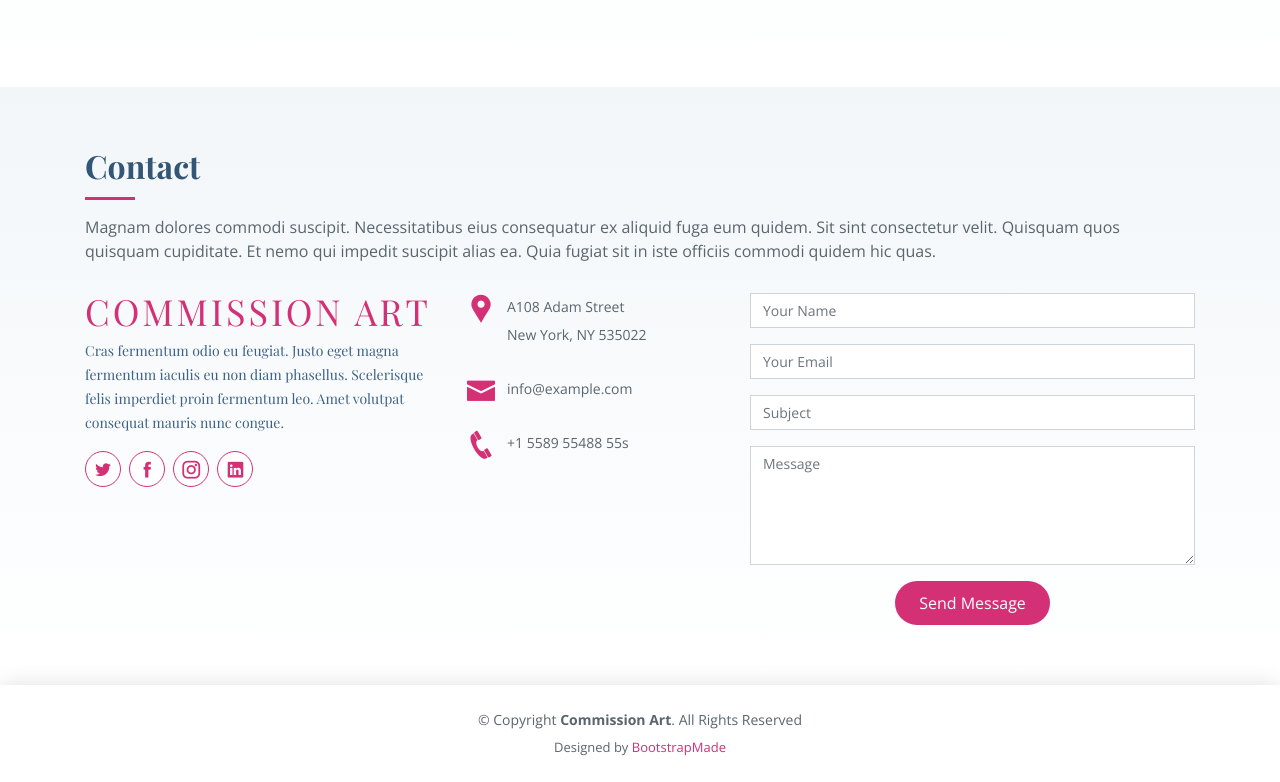
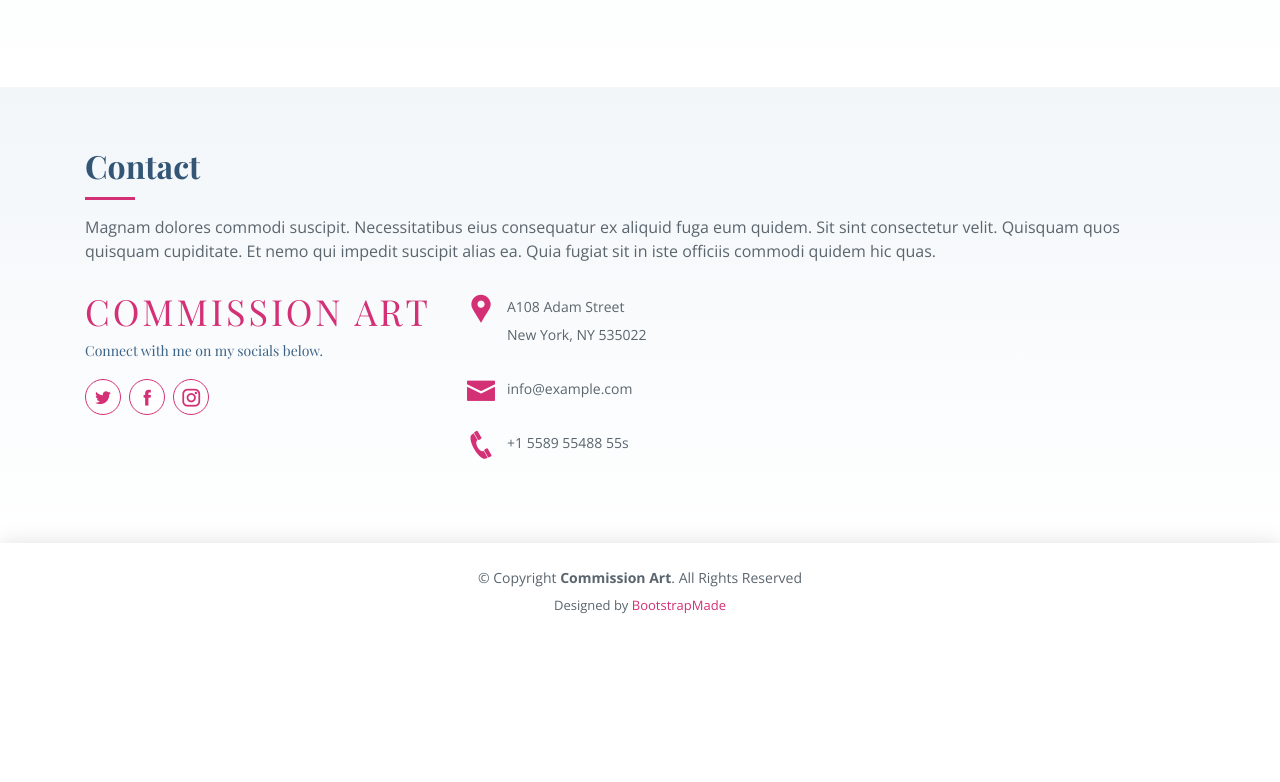
Before and after one commit to StephenTallamy/commission, a plain HTML site: page index.html in a window 1280 px wide. Shown: the part 2181-2963 px from the top of the page. After the commit the page ends 2821 px from the top, so only its background shows below. Drawn offline with nearby package versions, Linux system fonts and the light colour scheme; a web font is replaced by a local one.

```diff
--- a/index.html
+++ b/index.html
@@ -198,12 +198,11 @@
           <div class="col-lg-4 col-md-4">
             <div class="contact-about">
               <h3>Commission Art</h3>
-              <p>Cras fermentum odio eu feugiat. Justo eget magna fermentum iaculis eu non diam phasellus. Scelerisque felis imperdiet proin fermentum leo. Amet volutpat consequat mauris nunc congue.</p>
+              <p>Connect with me on my socials below.</p>
               <div class="social-links">
                 <a href="#" class="twitter"><i class="icofont-twitter"></i></a>
                 <a href="#" class="facebook"><i class="icofont-facebook"></i></a>
                 <a href="#" class="instagram"><i class="icofont-instagram"></i></a>
-                <a href="#" class="linkedin"><i class="icofont-linkedin"></i></a>
               </div>
             </div>
           </div>
@@ -226,33 +225,6 @@
               </div>
 
             </div>
-          </div>
-
-          <div class="col-lg-5 col-md-8">
-            <form action="forms/contact.php" method="post" role="form" class="php-email-form">
-              <div class="form-group">
-                <input type="text" name="name" class="form-control" id="name" placeholder="Your Name" data-rule="minlen:4" data-msg="Please enter at least 4 chars" />
-                <div class="validate"></div>
-              </div>
-              <div class="form-group">
-                <input type="email" class="form-control" name="email" id="email" placeholder="Your Email" data-rule="email" data-msg="Please enter a valid email" />
-                <div class="validate"></div>
-              </div>
-              <div class="form-group">
-                <input type="text" class="form-control" name="subject" id="subject" placeholder="Subject" data-rule="minlen:4" data-msg="Please enter at least 8 chars of subject" />
-                <div class="validate"></div>
-              </div>
-              <div class="form-group">
-                <textarea class="form-control" name="message" rows="5" data-rule="required" data-msg="Please write something for us" placeholder="Message"></textarea>
-                <div class="validate"></div>
-              </div>
-              <div class="mb-3">
-                <div class="loading">Loading</div>
-                <div class="error-message"></div>
-                <div class="sent-message">Your message has been sent. Thank you!</div>
-              </div>
-              <div class="text-center"><button type="submit">Send Message</button></div>
-            </form>
           </div>
 
         </div>
```
